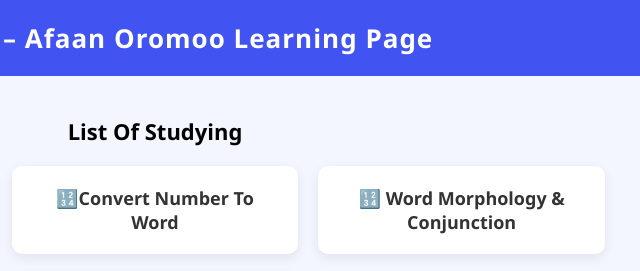
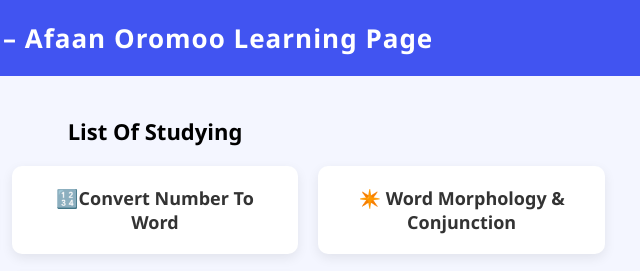
Before and after one commit to om-git-hub/numbers, a plain HTML site: page index.html in a window 1280 px wide. Shown: the top 271 px of the page, 485-1125 px from the left. Drawn offline with Linux system fonts and the light colour scheme.

Commit message:
Update index.html

```diff
--- a/index.html
+++ b/index.html
@@ -94,7 +94,7 @@
     </div>
 
     <div class="card">
-      <a href="index4.html">🔢 Word Morphology & Conjunction</a>
+      <a href="index4.html">✴️ Word Morphology & Conjunction</a>
     </div>
 
     <div class="card">
```
